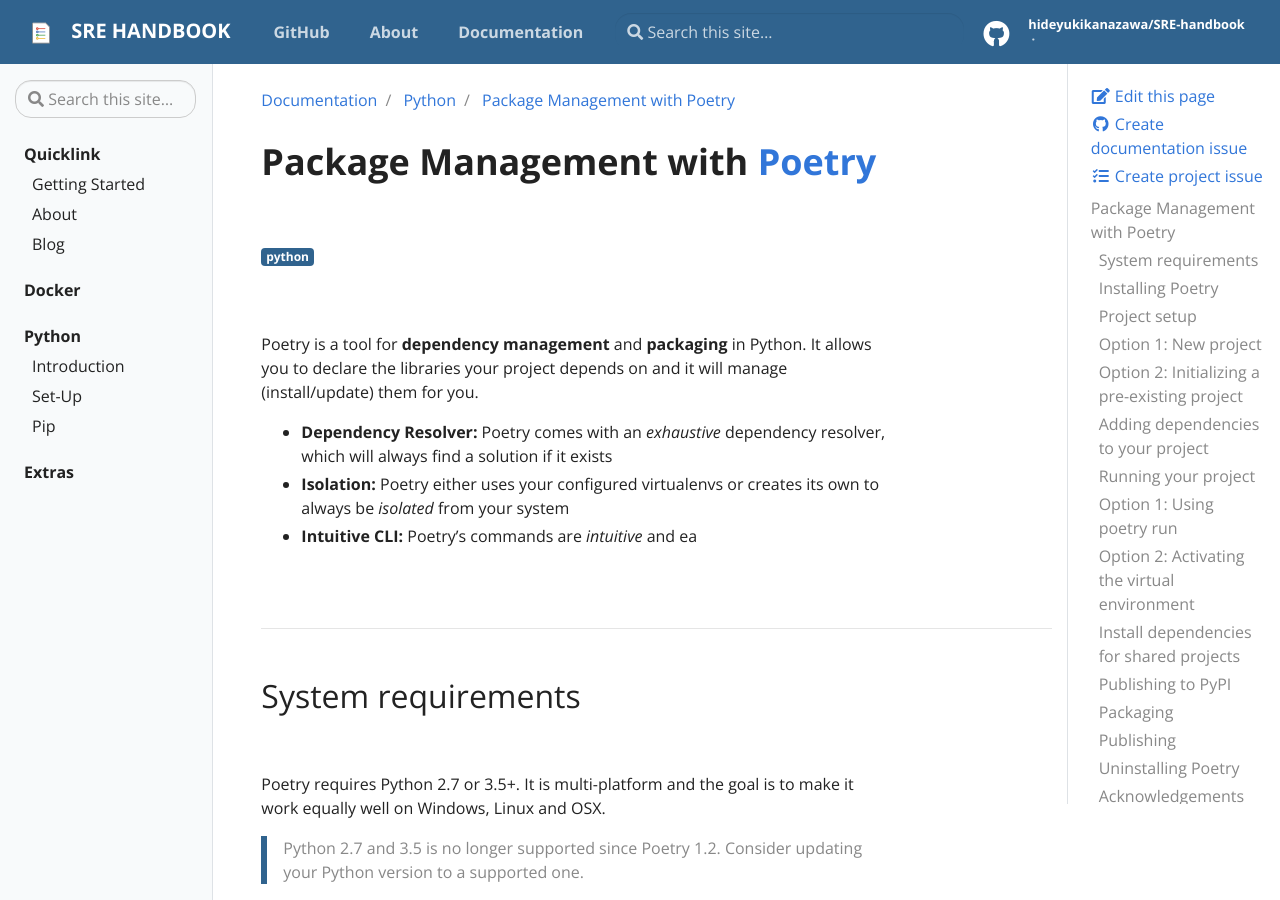
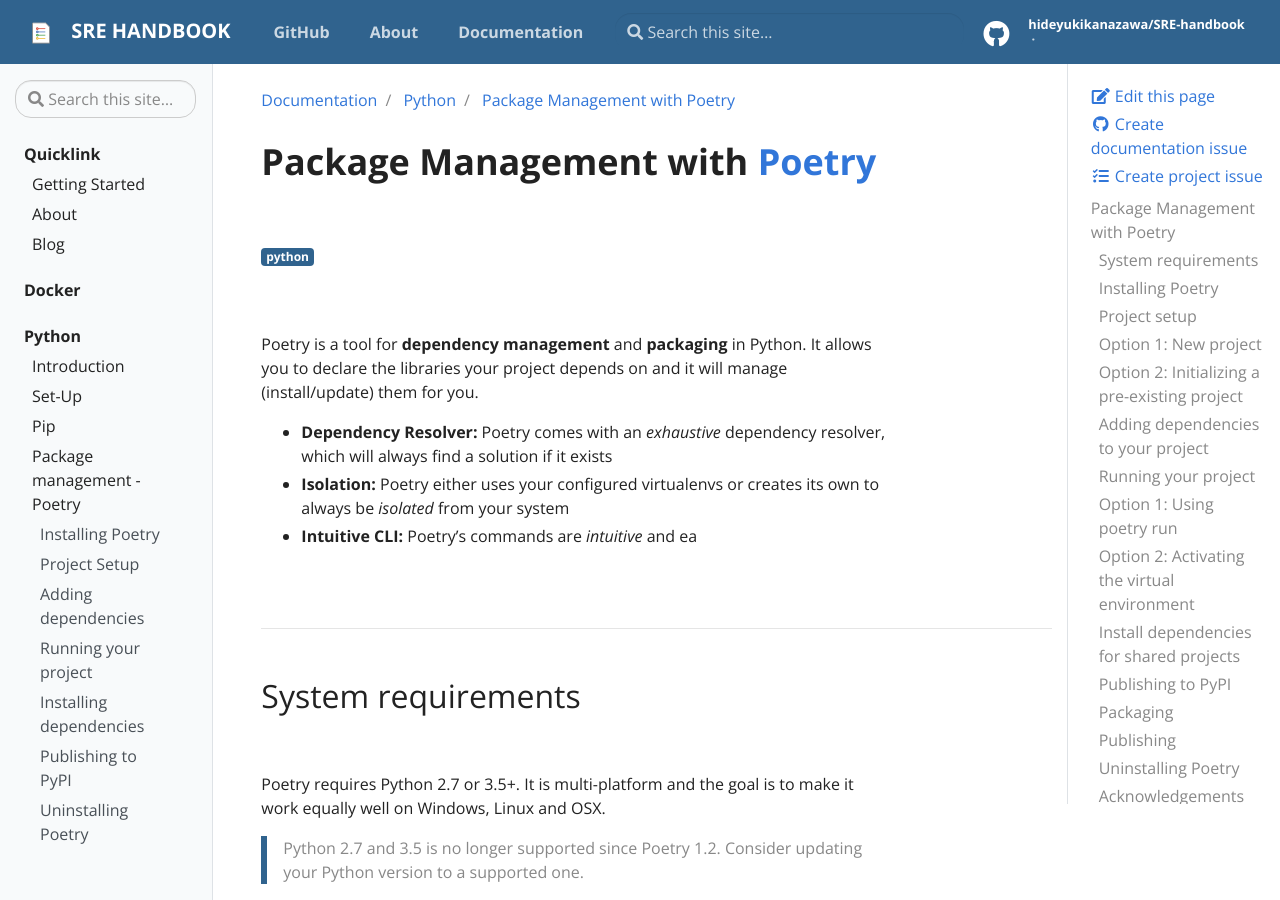
Before and after one commit to hideyk/SRE-handbook, a Jekyll site: the page built from docs/_docs/python/package_management.md, in a window 1280 px wide and 900 px high. Built offline with Jekyll 4.4.1, drawn with Linux system fonts in a browser that asks for light colours.

Commit message:
[26/11/2021] Python - Poetry

```diff
--- a/docs/_data/toc.yml
+++ b/docs/_data/toc.yml
@@ -88,6 +88,23 @@
           url: "docs/python/pip#configuration"
         - title: "Proxy server"
           url: "docs/python/pip#using-a-proxy-server"
+    - title: "Package management - Poetry"
+      url: "docs/python/package_management"
+      children:
+        - title: "Installing Poetry"
+          url: "docs/python/package_management#installing-poetry"
+        - title: "Project Setup"
+          url: "docs/python/package_management#project-setup"
+        - title: "Adding dependencies"
+          url: "docs/python/package_management#adding-dependencies-to-your-project"
+        - title: "Running your project"
+          url: "docs/python/package_management#running-your-project"
+        - title: "Installing dependencies"
+          url: "docs/python/package_management#install-dependencies-for-shared-projects"
+        - title: "Publishing to PyPI"
+          url: "docs/python/package_management#publishing-to-pypi"
+        - title: "Uninstalling Poetry"
+          url: "docs/python/package_management#uninstalling-poetry"
 
 
 - title: "Extras"
--- a/docs/_docs/python/package_management.md
+++ b/docs/_docs/python/package_management.md
@@ -51,6 +51,8 @@ Powershell:
 > The installer installs the `poetry` tool to Poetry's `bin` directory. On Linux it is located at `$HOME/.poetry/bin` and on Windows at `%USERPROFILE%\.poetry\bin`.
 
 <br><br>
+
+---
 
 ## Project setup
 
```
